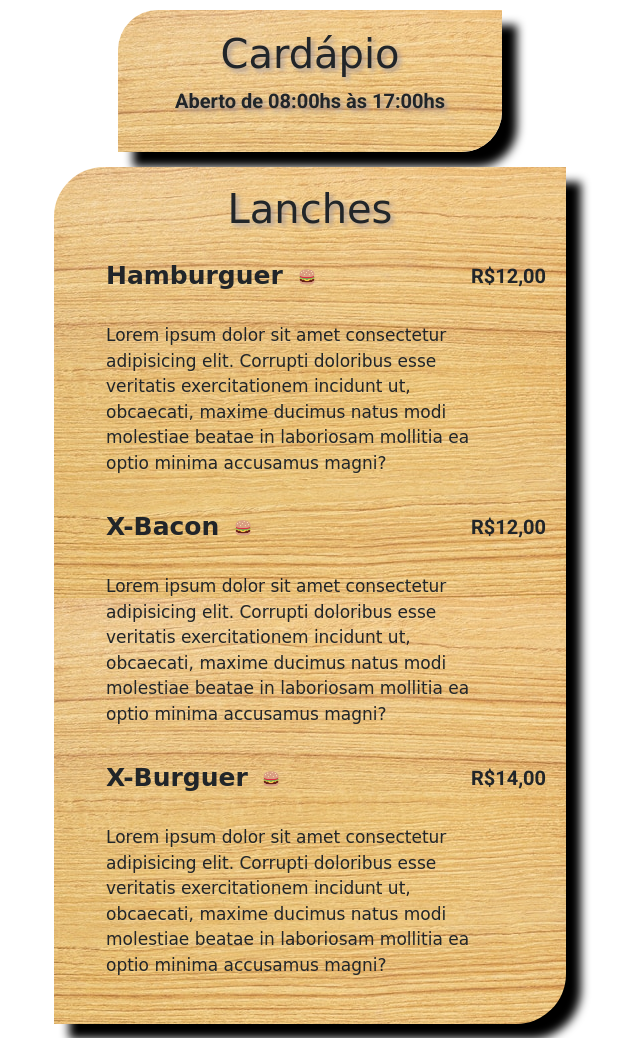
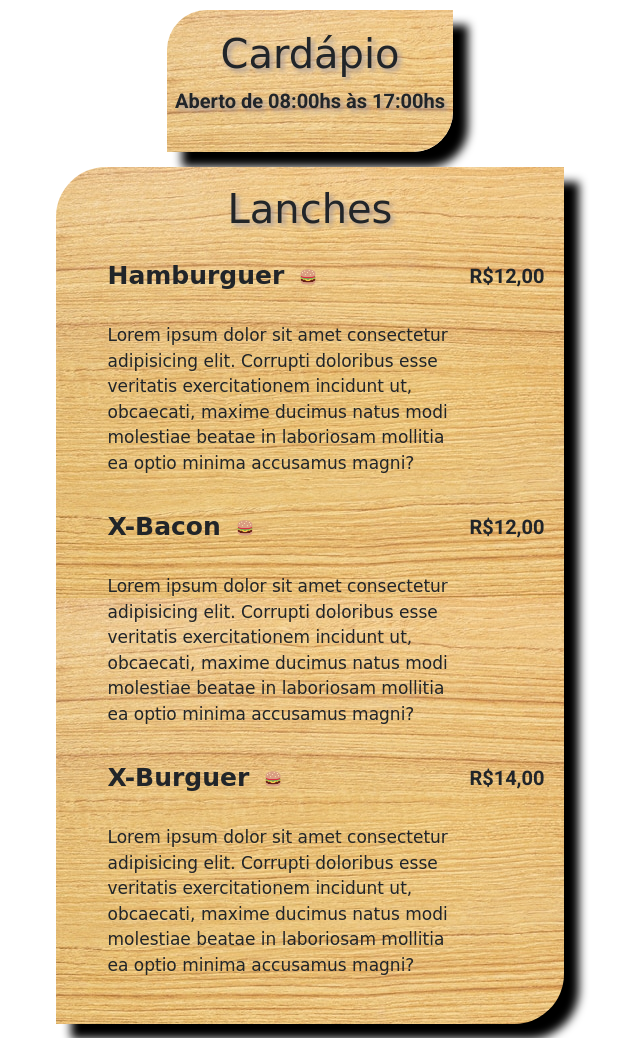
Before and after one commit to Marsseluo/Card-pio, a plain HTML site: page index.html in a window 1280 px wide. Shown: the top 1038 px of the page, without its empty margins (330-970 px from the left). Drawn offline with nearby package versions, Linux system fonts and the light colour scheme; a web font is replaced by a local one.

Commit message:
Update stilo.css

```diff
--- a/stilo.css
+++ b/stilo.css
@@ -7,23 +7,12 @@
 
 body{
     background-image: url(background.jpg);
-}
-
-section{
-    background-color:rgb(74, 190, 74);
-    border-radius: 50px 0;
-    width: 40%;
-    margin:auto;
-    padding: 10px 20px;
-    margin-bottom: 20px;
-    background-image: url(cardapio.jpg);
-    box-shadow:15px 15px 10px black;
-    font-family: 'Ruslan Display', cursive;
-
+    width: 100%;
 }
 
 header {
-    max-width:30%;
+    max-width:300px;
+    width: 15CH;
     margin:auto;
     padding:5px;
     text-align: center;
@@ -40,6 +29,19 @@ header {
 
 }
 
+section{
+    background-color:rgb(74, 190, 74);
+    border-radius: 50px 0;
+    width: 50ch;
+    margin:auto;
+    padding: 10px 20px;
+    margin-bottom: 20px;
+    background-image: url(cardapio.jpg);
+    box-shadow:15px 15px 10px black;
+    font-family: 'Ruslan Display', cursive;
+
+}
+
 section h2{
     padding:8px 16px;
     text-align: center;
@@ -51,15 +53,18 @@ section h2{
 
 ul{
     list-style-type:none;
+
 }
 
 ul li{
     margin-bottom: 20px;
     display:flex;
+
 }
 
 li.details{
-    max-width:240px
+    max-width:240px;
+
 }
 
 header p{
```
